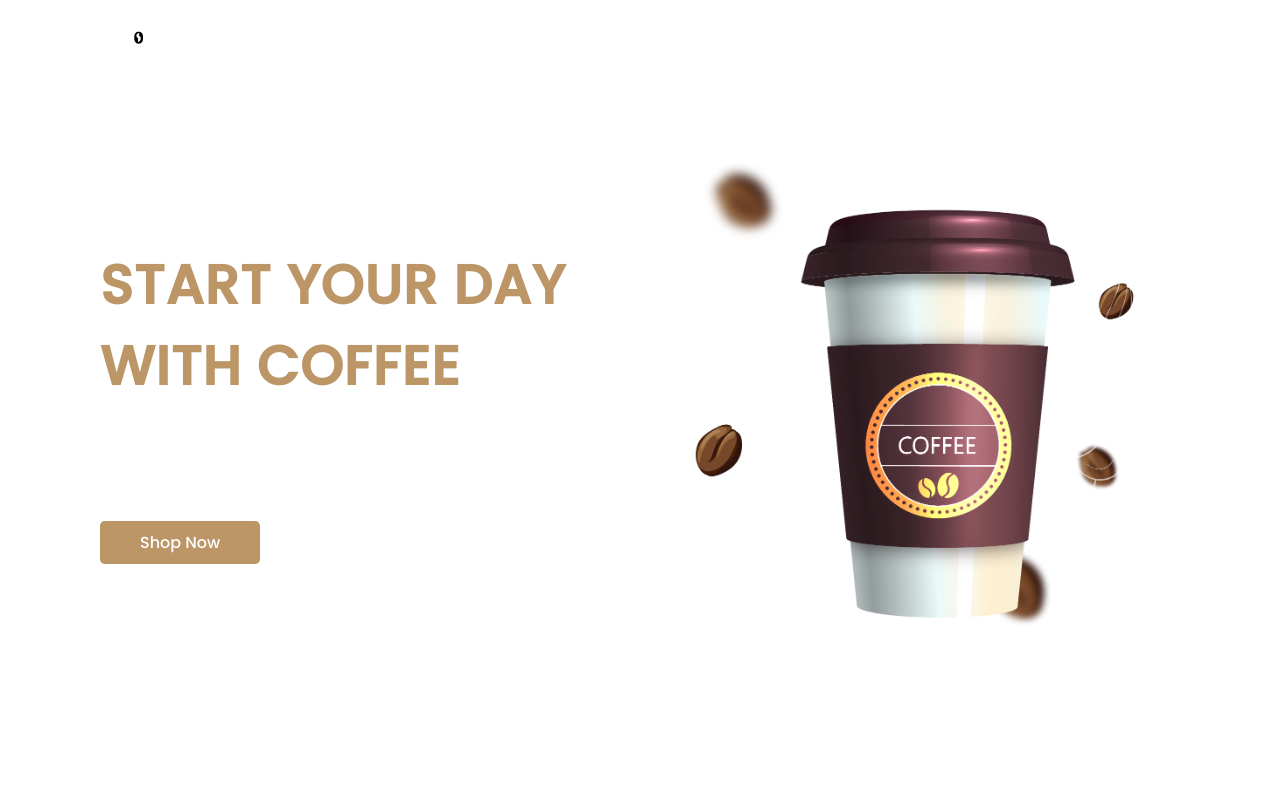
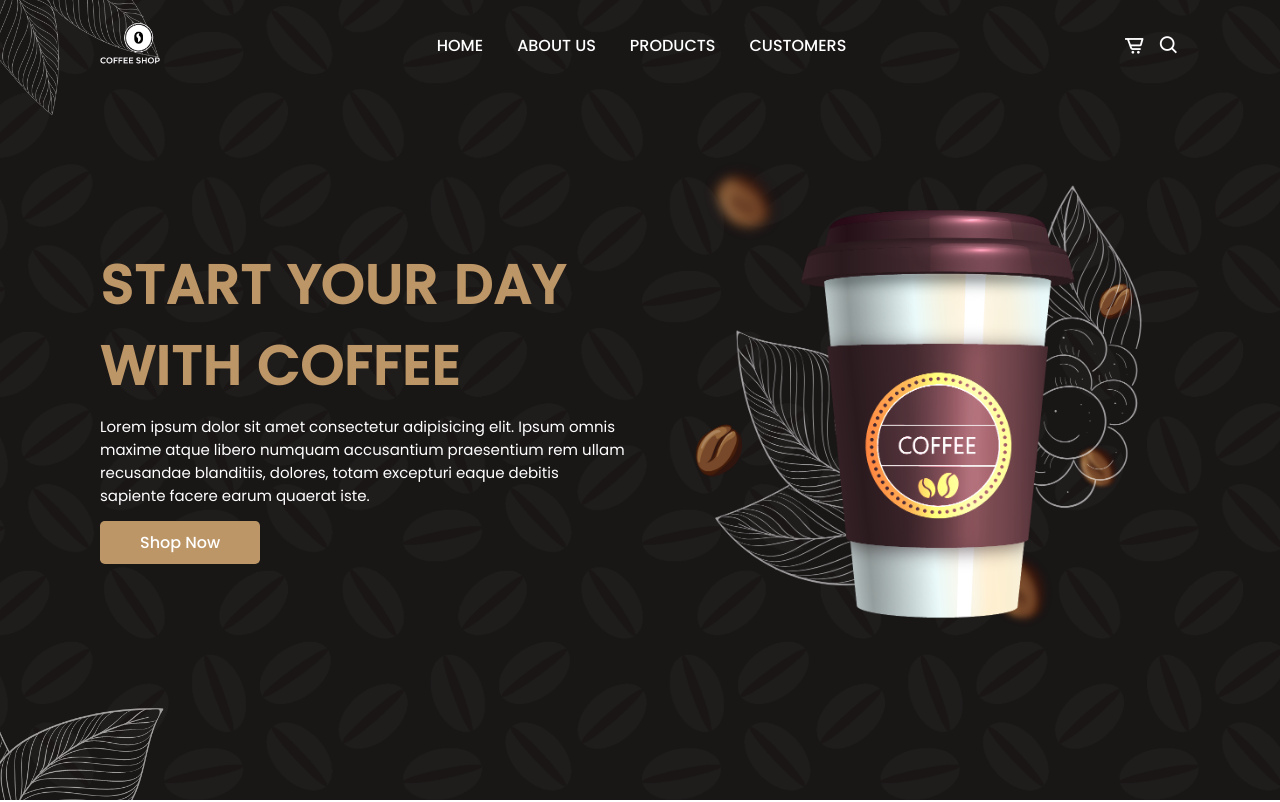
Before and after one commit to Brgsa/coffe-shop, a plain HTML site: page index.html in a window 1280 px wide. Shown: the top 802 px of the page. Drawn offline with nearby package versions, Linux system fonts and the light colour scheme.

Commit message:
atualização

```diff
--- a/assets/css/style.css
+++ b/assets/css/style.css
@@ -112,7 +112,7 @@ header.shadow{
 .home{
     width: 100%;
     min-height: 100vh;
-    background: url(assets/img/bg.png);
+    background: url(../img/bg.png);
     background-repeat: no-repeat;
     background-size: cover;
     background-position: center;
```
